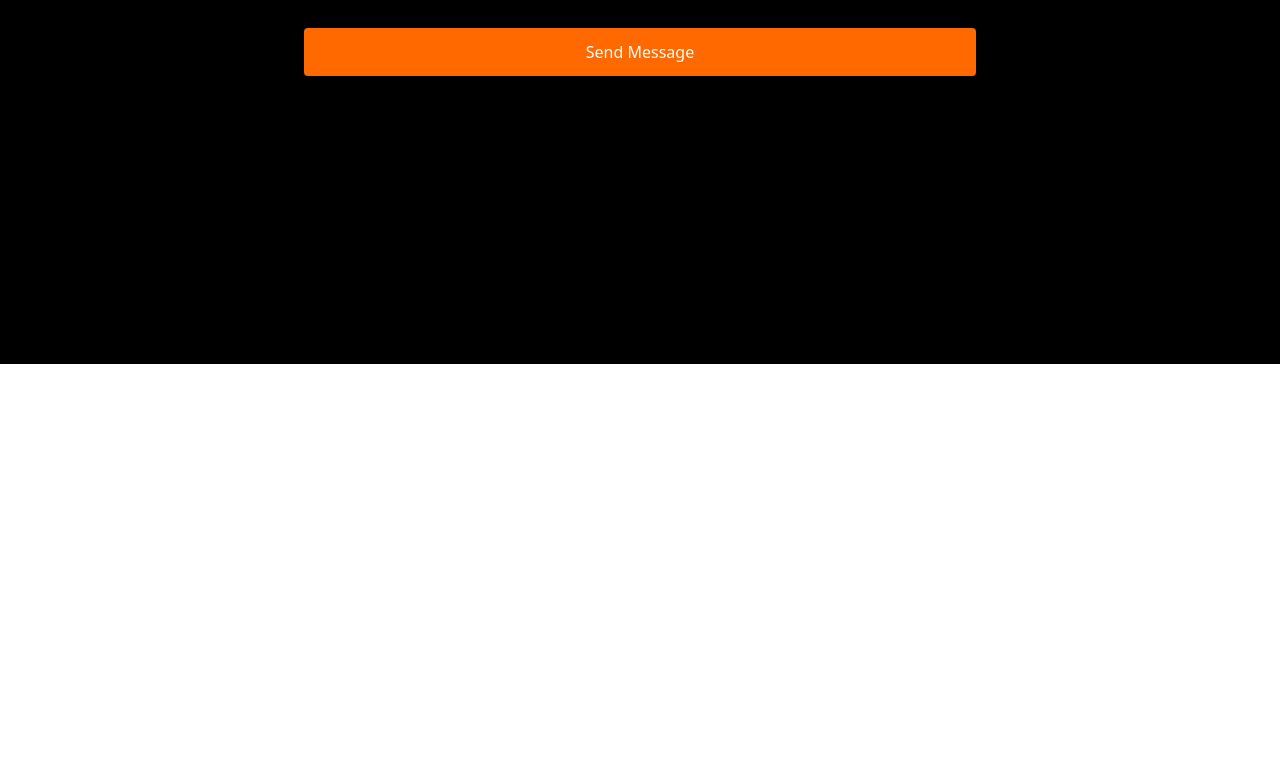
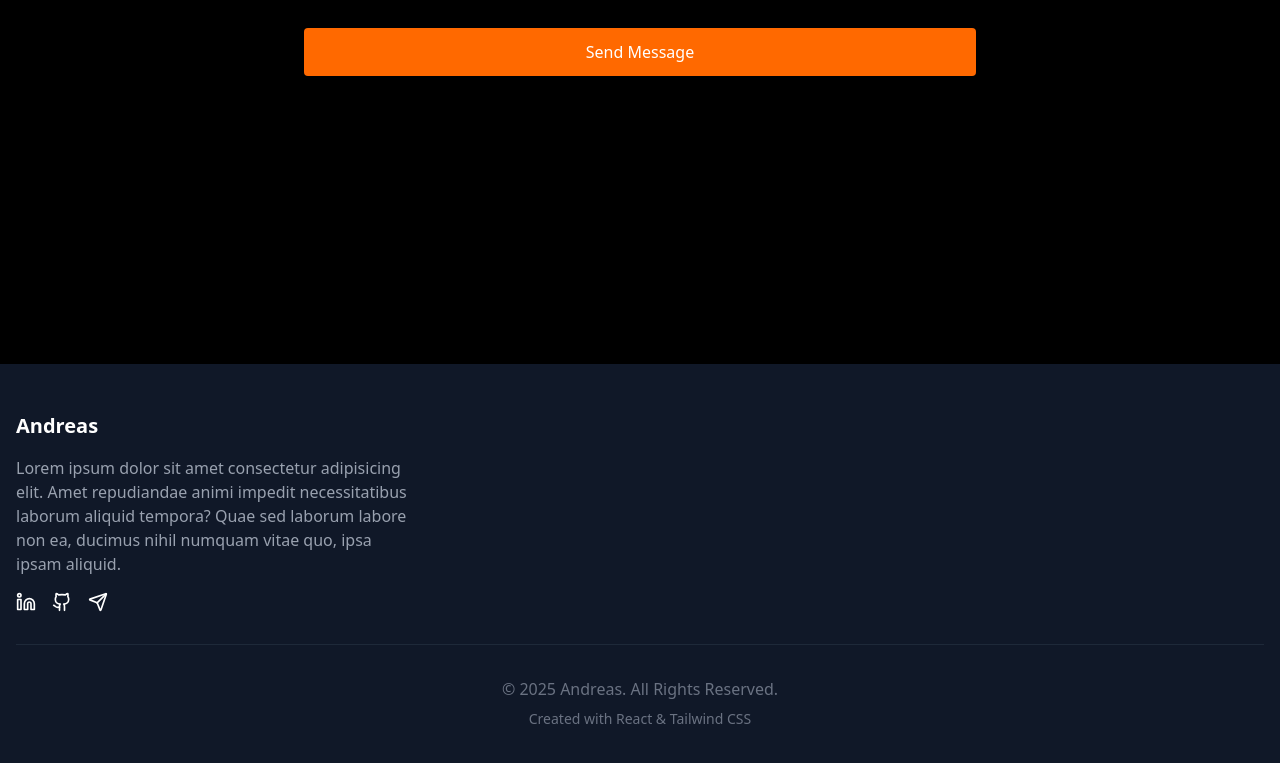
Before and after one commit to Sandreass/react-portfolio, a React (Vite) app: page / in a window 1280 px wide. Shown: the part 3171-3934 px from the top of the page. Before the commit the page ends 3535 px from the top, so only its background shows below. Built offline with nearby package versions, Linux system fonts and the light colour scheme.

Commit message:
adding footer

```diff
--- a/src/App.jsx
+++ b/src/App.jsx
@@ -4,6 +4,7 @@ import HeroSection from "./components/HeroSection";
 import AboutSection from "./components/AboutSection";
 import PortfolioSection from "./components/PortfolioSection";
 import ContactSection from "./components/ContactSection";
+import Footer from "./components/Footer";
 
 const App = () => {
   return (
@@ -13,6 +14,7 @@ const App = () => {
       <AboutSection />
       <PortfolioSection />
       <ContactSection />
+      <Footer />
     </div>
   );
 };
--- /dev/null
+++ b/src/components/Footer.jsx
@@ -0,0 +1,52 @@
+import React from "react";
+import { Linkedin, Github, Send, Mail, Phone, MapPin } from "lucide-react";
+
+const Footer = () => {
+  const currentYear = new Date().getFullYear();
+
+  return (
+    <footer className="bg-gray-900 py-12">
+      <div className="container mx-auto px-4">
+        <div className="grid grid-cols-1 md:grid-cols-3 gap-8 mb-8">
+          <div>
+            <h3 className="text-xl font-bold mb-4">Andreas</h3>
+            <p className="text-gray-400 mb-4">
+              Lorem ipsum dolor sit amet consectetur adipisicing elit. Amet
+              repudiandae animi impedit necessitatibus laborum aliquid tempora?
+              Quae sed laborum labore non ea, ducimus nihil numquam vitae quo,
+              ipsa ipsam aliquid.
+            </p>
+
+            <div className="flex space-x-4">
+              <a
+                href="#"
+                className="text-white hover:text-gray-400 transition-colors"
+              >
+                <Linkedin size={20} />
+              </a>
+              <a
+                href="#"
+                className="text-white hover:text-gray-400 transition-colors"
+              >
+                <Github size={20} />
+              </a>
+              <a
+                href="#"
+                className="text-white hover:text-gray-400 transition-colors"
+              >
+                <Send size={20} />
+              </a>
+            </div>
+          </div>
+        </div>
+
+        <div className="pt-8 border-t border-gray-800 text-center text-gray-500">
+          <p>© {currentYear} Andreas. All Rights Reserved.</p>
+          <p className="mt-2 text-sm">Created with React & Tailwind CSS</p>
+        </div>
+      </div>
+    </footer>
+  );
+};
+
+export default Footer;
```
